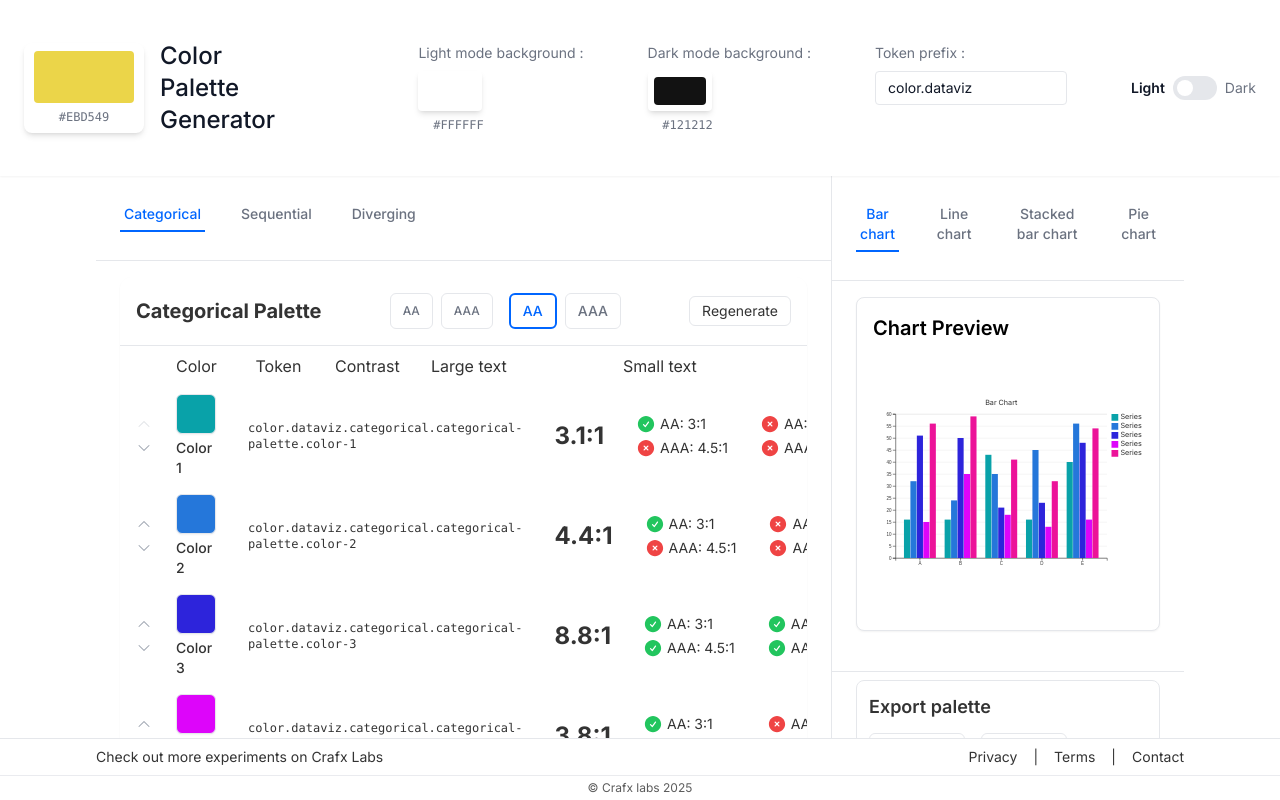
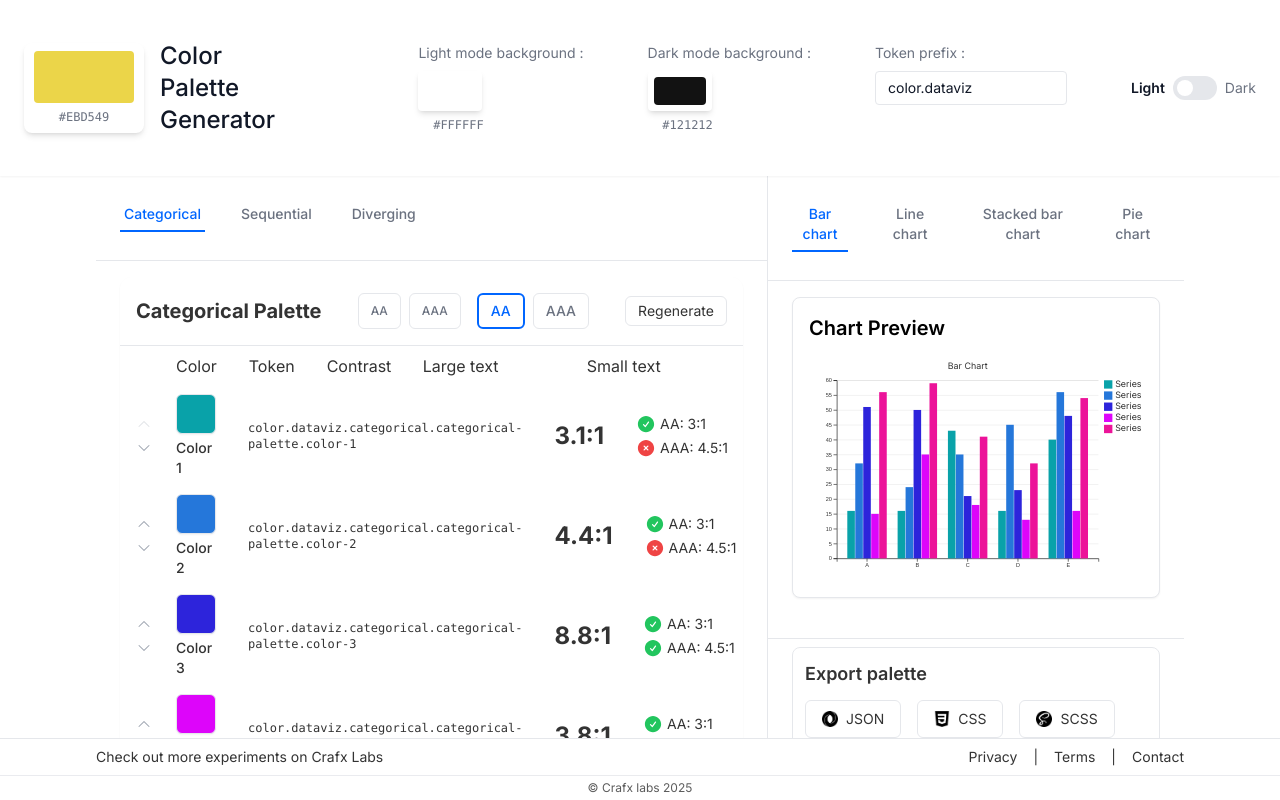
Before and after one commit to ssdesign/colorpalettegenerator, a Next.js app: page / in a window 1280 px wide. Built offline with nearby package versions, Linux system fonts and the light colour scheme.

Commit message:
Updated footer links and some charting issues.

```diff
--- a/package.json
+++ b/package.json
@@ -3,7 +3,7 @@
   "version": "0.1.0",
   "private": true,
   "scripts": {
-    "dev": "next dev --turbopack",
+    "dev": "next dev",
     "build": "next build",
     "start": "next start",
     "lint": "next lint"
--- a/src/components/ChartDisplay.tsx
+++ b/src/components/ChartDisplay.tsx
@@ -76,11 +76,11 @@ const ChartDisplay: React.FC<ChartDisplayProps> = ({
 
   return (
     <div
-      className="rounded-lg border p-4 mb-6 shadow-sm"
+      className="rounded-lg border p-4 mb-6 shadow-sm h-full"
       style={chartContainerStyle}
     >
       <h2 className="text-xl font-semibold mb-4">Chart Preview</h2>
-      <div className="h-64">
+      <div className="h-[calc(100%-2rem)]">
         {renderChart()}
       </div>
     </div>
--- a/src/components/ExportOptions.tsx
+++ b/src/components/ExportOptions.tsx
@@ -99,7 +99,7 @@ const ExportOptions: React.FC<ExportOptionsProps> = ({
             height={16}
             style={imageStyle}
           />
-          <span>Figma</span>
+          <span>Figma JSON</span>
         </button>
       </div>
     </div>
--- a/src/components/Layout.tsx
+++ b/src/components/Layout.tsx
@@ -184,11 +184,11 @@ export const Layout: React.FC<LayoutProps> = ({
             <p className="text-sm">Check out more experiments on <a href="https://labs.crafxdesign.com" className="hover:underline">Crafx Labs</a></p>
           </div>
           <div className="flex gap-4 text-sm py-2">
-            <a href="#" className="hover:underline">Privacy</a>
+            <a href="https://labs.crafxdesign.com/privacy" className="hover:underline">Privacy</a>
             <span>|</span>
-            <a href="#" className="hover:underline">Terms</a>
+            <a href="https://labs.crafxdesign.com/terms" className="hover:underline">Terms</a>
             <span>|</span>
-            <a href="#" className="hover:underline">Contact</a>
+            <a href="mailto:contact@crafxdesign.com" className="hover:underline">Contact</a>
           </div>
         </div>
         <div
--- a/src/components/LeftPanel.tsx
+++ b/src/components/LeftPanel.tsx
@@ -34,7 +34,7 @@ export const LeftPanel: React.FC<LeftPanelProps> = ({
   const activeColor = isDarkMode ? '#60A5FA' : '#0066FF';
 
   return (
-    <div className="w-[65%] border-r flex flex-col h-full pl-24" style={{ borderColor }}>
+    <div className="w-[60%] border-r flex flex-col h-full pl-24" style={{ borderColor }}>
       <div className="container mx-auto px-6 py-4 border-b flex-shrink-0" style={{ borderColor }}>
         <div className="flex justify-between items-center py-3">
           <div className="flex gap-8">
--- a/src/components/RightPanel.tsx
+++ b/src/components/RightPanel.tsx
@@ -59,7 +59,7 @@ export const RightPanel: React.FC<RightPanelProps> = ({
   }, [state.selectedPaletteType, chartOptions, state.selectedChartType, onChartTypeChange]);
 
   return (
-    <div className="w-[35%] flex flex-col h-full pr-24">
+    <div className="w-[40%] flex flex-col h-full pr-24">
       <div className="container mx-auto px-6 py-4 border-b flex-shrink-0" style={{ borderColor }}>
         <div className="flex gap-8 py-3">
           {chartOptions.map((chart) => (
--- a/src/utils/colorUtils.ts
+++ b/src/utils/colorUtils.ts
@@ -242,6 +242,142 @@ export const isColorTooSimilar = (
   return result;
 };
 
+// Calculate centroid of points in LAB space
+const calculateCentroid = (points: number[][]): number[] => {
+  const sum = points.reduce((acc, point) => [
+    acc[0] + point[0],
+    acc[1] + point[1],
+    acc[2] + point[2]
+  ], [0, 0, 0]);
+
+  return sum.map(v => v / points.length);
+};
+
+// Generate perceptually distinct colors using K-means clustering
+const generatePerceptuallyDistinctColors = (count: number): string[] => {
+  // Generate a large pool of candidate colors
+  const candidateCount = count * 20; // Generate 20x more colors than needed
+  const candidates: number[][] = []; // Store colors in LAB space
+
+  // Generate candidates with good spread in LAB space
+  for (let i = 0; i < candidateCount; i++) {
+    const hue = (i * 137.508) % 360; // Use golden angle for even hue distribution
+    const saturation = 0.75 + (Math.random() * 0.15); // 0.75-0.90
+    const lightness = 0.45 + (Math.random() * 0.15);  // 0.45-0.60
+    const lab = chroma.hsl(hue, saturation, lightness).lab();
+    candidates.push([lab[0], lab[1], lab[2]]);
+  }
+
+  // Initialize cluster centers randomly from candidates
+  let centers: number[][] = [];
+  const usedIndices = new Set<number>();
+
+  while (centers.length < count) {
+    const index = Math.floor(Math.random() * candidates.length);
+    if (!usedIndices.has(index)) {
+      usedIndices.add(index);
+      centers.push([...candidates[index]]);
+    }
+  }
+
+  // K-means clustering
+  const maxIterations = 50;
+  let iterations = 0;
+  let changed = true;
+
+  while (changed && iterations < maxIterations) {
+    changed = false;
+    iterations++;
+
+    // Assign points to nearest center
+    const clusters: number[][][] = Array(count).fill(null).map(() => []);
+
+    candidates.forEach(point => {
+      let minDist = Infinity;
+      let nearestCenter = 0;
+
+      centers.forEach((center, i) => {
+        const dist = Math.sqrt(
+          Math.pow(point[0] - center[0], 2) +
+          Math.pow(point[1] - center[1], 2) +
+          Math.pow(point[2] - center[2], 2)
+        );
+        if (dist < minDist) {
+          minDist = dist;
+          nearestCenter = i;
+        }
+      });
+
+      clusters[nearestCenter].push(point);
+    });
+
+    // Update centers
+    const newCenters = clusters.map((cluster, i) => {
+      if (cluster.length === 0) return centers[i];
+      return calculateCentroid(cluster);
+    });
+
+    // Check if centers changed significantly
+    centers.forEach((center, i) => {
+      const diff = Math.sqrt(
+        Math.pow(center[0] - newCenters[i][0], 2) +
+        Math.pow(center[1] - newCenters[i][1], 2) +
+        Math.pow(center[2] - newCenters[i][2], 2)
+      );
+      if (diff > 0.1) changed = true;
+    });
+
+    centers = newCenters;
+  }
+
+  // Convert LAB centers back to hex colors
+  let colors = centers.map(center =>
+    chroma.lab(center[0], center[1], center[2]).hex()
+  );
+
+  // Optimize color order using nearest neighbor algorithm
+  const optimizeOrder = (colors: string[]): string[] => {
+    const result: string[] = [colors[0]];
+    const remaining = new Set(colors.slice(1));
+
+    while (remaining.size > 0) {
+      const lastColor = result[result.length - 1];
+      let maxDistance = -Infinity;
+      let furthestColor = '';
+
+      // Find the color that's furthest from both the last color and all other remaining colors
+      for (const candidate of remaining) {
+        const distToLast = chroma.distance(lastColor, candidate, 'lab');
+
+        // Calculate minimum distance to all other remaining colors
+        let minDistToOthers = Infinity;
+        for (const other of remaining) {
+          if (other !== candidate) {
+            const dist = chroma.distance(candidate, other, 'lab');
+            minDistToOthers = Math.min(minDistToOthers, dist);
+          }
+        }
+
+        // Use a weighted combination of both distances
+        const combinedDistance = distToLast * 0.7 + minDistToOthers * 0.3;
+
+        if (combinedDistance > maxDistance) {
+          maxDistance = combinedDistance;
+          furthestColor = candidate;
+        }
+      }
+
+      result.push(furthestColor);
+      remaining.delete(furthestColor);
+    }
+
+    return result;
+  };
+
+  // Return optimized color order
+  return optimizeOrder(colors);
+};
+
 // Generate a categorical palette with 12 distinct colors
 export const generateCategoricalPalette = (
   baseColor: string,
@@ -249,134 +385,33 @@ export const generateCategoricalPalette = (
   darkBackground: string,
   strictnessLevel: StrictnessLevel
 ): Color[] => {
-  // Initial pool of potential colors inspired by IBM, Google Material, and other design systems
-  const potentialColors = [
-    '#0F62FE', // IBM Blue 60
-    '#DA1E28', // IBM Red 60
-    '#198038', // IBM Green 60
-    '#8A3FFC', // IBM Purple 60
-    '#FF832B', // IBM Orange 40
-    '#009D9A', // IBM Teal 50
-    '#A56EFF', // IBM Purple 40
-    '#FFAB00', // Amber 700
-    '#6200EA', // Deep Purple A700
-    '#00B8D4', // Cyan A700
-    '#64DD17', // Light Green A700
-    '#304FFE', // Indigo A700
-    '#F44336', // Material Red 500
-    '#2196F3', // Material Blue 500
-    '#4CAF50', // Material Green 500
-    '#FF9800', // Material Orange 500
-    '#9C27B0', // Material Purple 500
-    '#00BCD4', // Material Cyan 500
-    '#CDDC39', // Material Lime 500
-    '#795548', // Material Brown 500
-    '#607D8B', // Material Blue Grey 500
-    '#E91E63', // Material Pink 500
-    '#673AB7', // Material Deep Purple 500
-    '#8D6E63'  // Material Brown 400
-  ];
+  // Generate perceptually distinct base colors
+  const baseColors = generatePerceptuallyDistinctColors(12);
 
-  // Shuffle the array to get a random order
-  const shuffledColors = [...potentialColors].sort(() => Math.random() - 0.5);
+  // Create color objects with light and dark variants
+  const colors: Color[] = baseColors.map((baseColor, i) => {
+    // Get target contrast for the strictness level
+    const targetContrast = getTargetContrastForLevel(strictnessLevel);
 
-  // Use the same distance threshold as used in color similarity checks
-  const MIN_DISTANCE = MIN_PERCEPTUAL_DISTANCE;
+    // Optimize colors for light and dark backgrounds
+    const lightModeColor = optimizeColorForBackground(baseColor, lightBackground, targetContrast);
+    const darkModeColor = optimizeColorForBackground(baseColor, darkBackground, targetContrast);
 
-  // Algorithm to select colors with sufficient perceptual distance
-  const selectedColors: string[] = [];
-
-  // Always start with a random color
-  selectedColors.push(shuffledColors[0]);
-
-  // Introduce some randomness by slightly varying the base color
-  const baseHsl = chroma(baseColor).hsl();
-  const variedBaseColor = chroma.hsl(
-    (baseHsl[0] + Math.random() * 30) % 360,  // Random hue shift
-    Math.min(1, Math.max(0.5, baseHsl[1] + (Math.random() * 0.3 - 0.15))), // Random saturation adjustment
-    Math.min(0.9, Math.max(0.3, baseHsl[2] + (Math.random() * 0.3 - 0.15)))  // Random lightness adjustment
-  ).hex();
-
-  selectedColors.push(variedBaseColor);
-
-  // Select the rest of the colors from shuffled array
-  for (let i = 1; i < shuffledColors.length && selectedColors.length < 12; i++) {
-    const candidateColor = shuffledColors[i];
-    let isTooSimilar = false;
-
-    // Check against all previously selected colors
-    for (const selectedColor of selectedColors) {
-      const distance = calculateColorDistance(candidateColor, selectedColor);
-      console.log(`Generation - comparing ${candidateColor} with ${selectedColor}: distance = ${distance.toFixed(2)}, threshold = ${MIN_DISTANCE}`);
-
-      if (distance < MIN_DISTANCE) {
-        isTooSimilar = true;
-        console.log(`Generation - rejected ${candidateColor}: too similar to ${selectedColor}`);
-        break;
+    return {
+      name: `Color ${i + 1}`,
+      token: `color.${i}`,
+      light: {
+        hex: lightModeColor,
+        contrastRatio: calculateContrastRatio(lightModeColor, lightBackground),
+        wcagCompliance: checkWCAGCompliance(lightModeColor, lightBackground)
+      },
+      dark: {
+        hex: darkModeColor,
+        contrastRatio: calculateContrastRatio(darkModeColor, darkBackground),
+        wcagCompliance: checkWCAGCompliance(darkModeColor, darkBackground)
       }
-    }
-
-    // Add the color if it's not too similar
-    if (!isTooSimilar) {
-      console.log(`Generation - accepted ${candidateColor}`);
-      selectedColors.push(candidateColor);
-    }
-  }
-
-  // If we don't have enough colors, we'll modify some colors to increase the distance
-  while (selectedColors.length < 12) {
-    // Generate a random color with reasonable saturation and lightness
-    const hue = Math.floor(Math.random() * 360);
-    const saturation = 0.6 + Math.random() * 0.3; // Between 0.6 and 0.9
-    const lightness = 0.4 + Math.random() * 0.2;  // Between 0.4 and 0.6
-
-    const candidateColor = chroma.hsl(hue, saturation, lightness).hex();
-    console.log(`Generation (fallback) - trying random color ${candidateColor}`);
-
-    let isTooSimilar = false;
-    for (const selectedColor of selectedColors) {
-      const distance = calculateColorDistance(candidateColor, selectedColor);
-      console.log(`Generation (fallback) - comparing ${candidateColor} with ${selectedColor}: distance = ${distance.toFixed(2)}, threshold = ${MIN_DISTANCE}`);
-
-      if (distance < MIN_DISTANCE) {
-        isTooSimilar = true;
-        console.log(`Generation (fallback) - rejected ${candidateColor}: too similar to ${selectedColor}`);
-        break;
-      }
-    }
-
-    if (!isTooSimilar) {
-      console.log(`Generation (fallback) - accepted ${candidateColor}`);
-      selectedColors.push(candidateColor);
-    }
-  }
-
-  // Trim to exactly 12 colors if we have more
-  const finalColors = selectedColors.slice(0, 12);
-
-  // Create color objects for each selected design system color
-  const colors: Color[] = [];
-  for (let i = 0; i < finalColors.length; i++) {
-    // Convert the hex to HSL to work with it
-    const hsl = chroma(finalColors[i]).hsl();
-    const hue = hsl[0] || 0; // Handle NaN for grayscale colors
-    const saturation = hsl[1] || 0.7;
-    const lightness = hsl[2] || 0.5;
-
-    // Create a color object with light and dark mode variants
-    const color = createColorObject(
-      hue,
-      saturation,
-      lightness,
-      i,
-      lightBackground,
-      darkBackground,
-      strictnessLevel,
-      'categorical'
-    );
-
-    colors.push(color);
-  }
+    };
+  });
 
   return colors;
 };
```
Also changed, not shown: src/components/charts/ChoroplethChart.tsx (+5 -2 lines), src/components/charts/HeatmapChart.tsx (+51 -17 lines).
